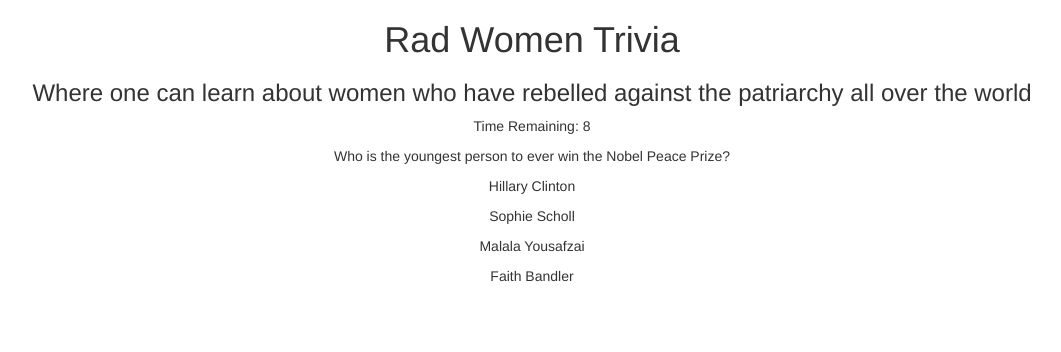
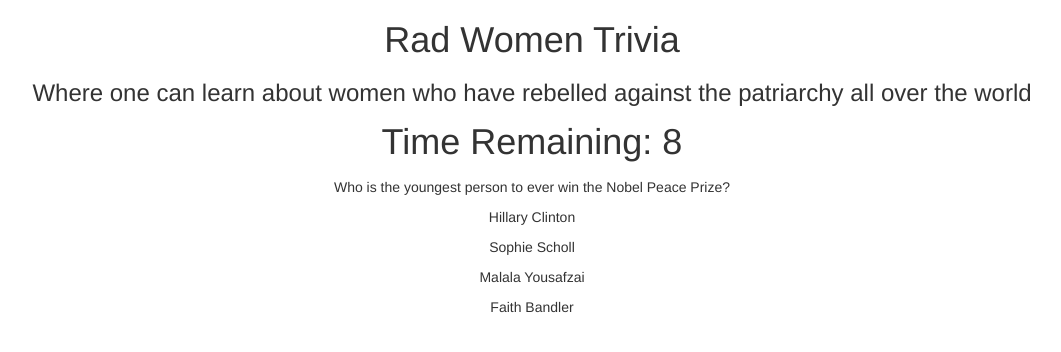
Before and after one commit to G-Austin/TriviaGame, a plain HTML site: page index.html in a window 1280 px wide. Both pictures are taken after a click on the button "Start Quiz". Shown: the whole page, without its empty margins (108-1169 px from the left). Drawn offline with nearby package versions, Linux system fonts and the light colour scheme.

Commit message:
still need more styling

```diff
--- a/assets/css/style.css
+++ b/assets/css/style.css
@@ -1,3 +1,3 @@
-body {
-	background-image: src="../images/worldwide.jpg"
+.timer {
+	font-size: 36px;
 }
--- a/assets/javascript/app.js
+++ b/assets/javascript/app.js
@@ -117,8 +117,10 @@ function loadQuestion() {
 // }
 
 
-
-
+//"Who is the first woman to summit Mt. Everest?"
+//["Liv Arnesen", "Ann Bancroft", "Venus Williams", "Junko Tabei"]
+//"Junko Tabei"
+//"<img class='gif center-block' src='https://i.pinimg.com/474x/46/6a/a1/466aa11d84ba17e8727b35f81c335904--half-the-sky-everest.jpg'>"
 //Correct Answer loop/counter
 
 //Incorrect answer loop/counter
--- a/assets/javascript/app1.js
+++ b/assets/javascript/app1.js
@@ -4,10 +4,20 @@ var timeoutCount = 0
 var correctCount = 0
 var incorrectCount = 0
 
-var questionArray = ["Who is the youngest person to ever win the Nobel Peace Prize?", "Who is the first Indian woman to be launched into space?"];
-var answerArray = [["Hillary Clinton", "Sophie Scholl", "Malala Yousafzai", "Faith Bandler"], ["Deepika Padukona", "Kalpana Chawla", "Malala Yousafzai", "Mata Amritanandamayi"]];
-var correctAnswer = ["Malala Yousafzai", "Kalpana Chawla", ];
+var questionArray = ["Who is the youngest person to ever win the Nobel Peace Prize?",
+					 "How old was Malala when she was awarded the Nobel Peace Prize?",
+					 "Who is the first Indian woman to be launched into space?"];
+
+var answerArray = [["Hillary Clinton", "Sophie Scholl", "Malala Yousafzai", "Faith Bandler"],
+				   ["17", "14", "22", "18"],
+				   ["Deepika Padukona", "Kalpana Chawla", "Malala Yousafzai", "Mata Amritanandamayi"]];
+
+var correctAnswer = ["Malala Yousafzai",
+			 		 "17",
+			 		 "Kalpana Chawla", ];
+
 var gifArray = ["<img class='gif center-block' src='http://38.media.tumblr.com/18289bbca00bad331d4c34d0bba8d77a/tumblr_nq6zgsmRpk1qc8jh0o7_540.gif'>",
+				"<img class='gif center-block' src='http://38.media.tumblr.com/18289bbca00bad331d4c34d0bba8d77a/tumblr_nq6zgsmRpk1qc8jh0o7_540.gif'>",
 				"<img class='gif center-block' src='https://i.ytimg.com/vi/ZlPh4Rnv9cY/hqdefault.jpg'>"];
 
 
@@ -47,10 +57,11 @@ function timeout(arg) {
 	timeoutCount++;
 	quizPage = "<p class='timer text-center'>Time Remaining: <span class='countdown'>" + seconds + "</span></p><p class='text-center'>" + "Out of time! The correct answer was " +  correctAnswer[questionCount] + "</p><p class='gif'>"+ gifArray[questionCount] + "</p>"
 	$('#quiz-area').html(quizPage);
+	setTimeout(questionInterval, 3000);
 }
 
 function questionInterval(arg) {
-	if (questionCount < 1) {
+	if (questionCount < 2) {
 	console.log('questionInterval() ' + 'Hopefully I got this');
 		questionCount++;
 		game();
@@ -79,7 +90,7 @@ function incorrect(arg) {
 
 function endGame(arg) {
 	console.log('endGame() ' + 'game over!')
-	quizPage = "<p class='timer text-center'>Time Remaining: <span class='countdown'>" + seconds + "</span></p><p class='text-center'>" + "<p>Game Over!</p>" + "<br>" + "<p>Here are your results! " + "<br>" +  "Correct Answers: " + correctCount + "</p> <p class='text-center'>"+ "Incorrect Answers: " + incorrectCount + "</p>" + "<p class='text-center'>" + "Blank Answers: " + timeoutCount + "</p>" + "<p class='buttonDiv text-center'><a class='resetBtn btn btn-primary btn-lg btn-block ' href='#' role='button'>Take the Quiz Again!</a></p>"
+	quizPage = "<p class='timer' class='text-center'>Time Remaining: <span class='countdown'>" + seconds + "</span></p><p class='text-center'>" + "<h1>Game Over!</h1>" + "<h3>Here are your results!</h3> "+ "<h4> Correct Answers: " + correctCount + "</h4> <p class='text-center'>"+ "Incorrect Answers: " + incorrectCount + "</p>" + "<p class='text-center'>" + "Blank Answers: " + timeoutCount + "</p>" + "<p class='buttonDiv text-center'><a class='resetBtn btn btn-primary btn-lg btn-block ' href='#' role='button'>Take the Quiz Again!</a></p>"
 	$('#quiz-area').html(quizPage);
 }
 
```
